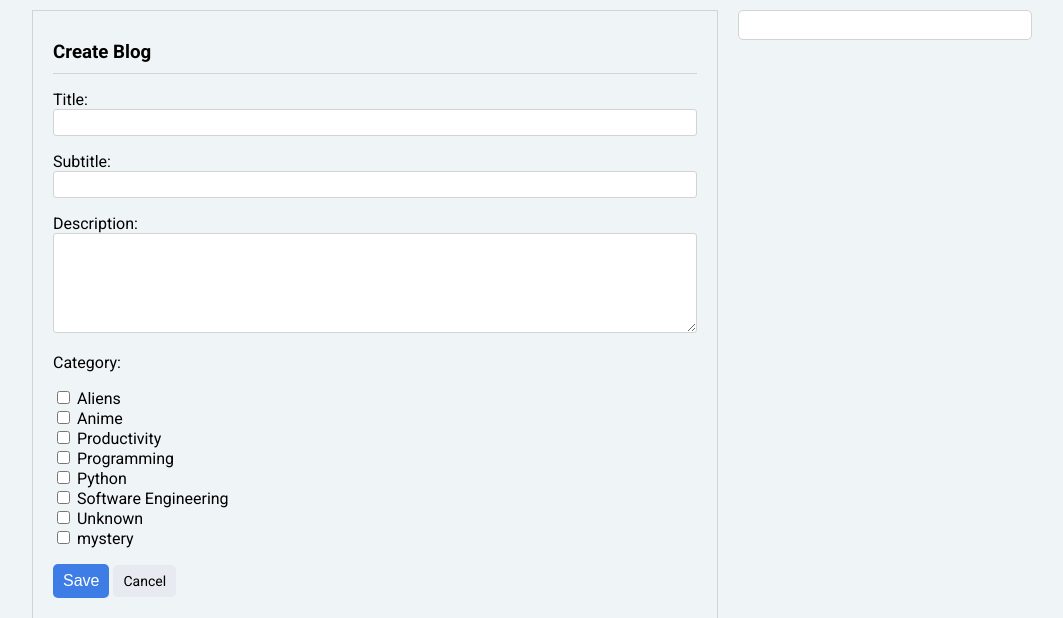
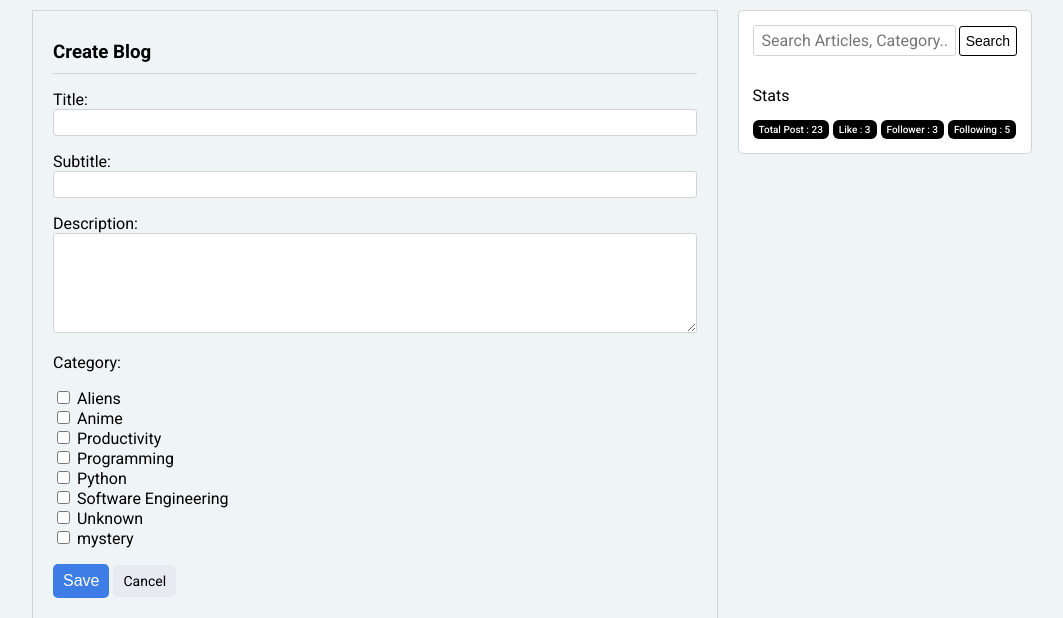
Before and after one commit to sumitgirwal/CodeBeLog, a Django app: page /create/ in a window 1280 px wide. Shown: the part 50-668 px from the top of the page, without its empty margins (108-1171 px from the left). Run offline with Django 4.2, Linux system fonts and the light colour scheme; a user stored in the database is signed in; data comes from the database, SQL or seed files in the repository.

Commit message:
Fixed sidebar on dashboard and create post page

```diff
--- a/codebelog/templates/create-post.html
+++ b/codebelog/templates/create-post.html
@@ -35,3 +35,27 @@
     </div>
 </section>
 {% endblock %}
+
+<!-- right page -->
+{% block right_page %}
+<section class="sidebar">
+
+    <!-- search -->
+    <form class="search-form" action="/" method="GET">
+        <input type="text" name="search" placeholder="Search Articles, Category...">
+        <input type="submit" value="Search">
+    </form>
+
+    <!-- sidebar  -->
+    <div class="sidebar-title">
+        Stats
+    </div>
+    <div class="sidebar-block">
+        <a href="#" class="badges-link">Total Post : 23</a>
+        <a href="#" class="badges-link">Like : 3</a>
+        <a href="#" class="badges-link">Follower : 3</a>
+        <a href="#" class="badges-link">Following : 5</a>
+    </div>
+
+</section>
+{% endblock %}
```
Also changed, not shown: codebelog/templates/dashboard.html (+4 -4 lines), codebelog/templates/delete-post.html (+4 -4 lines).
